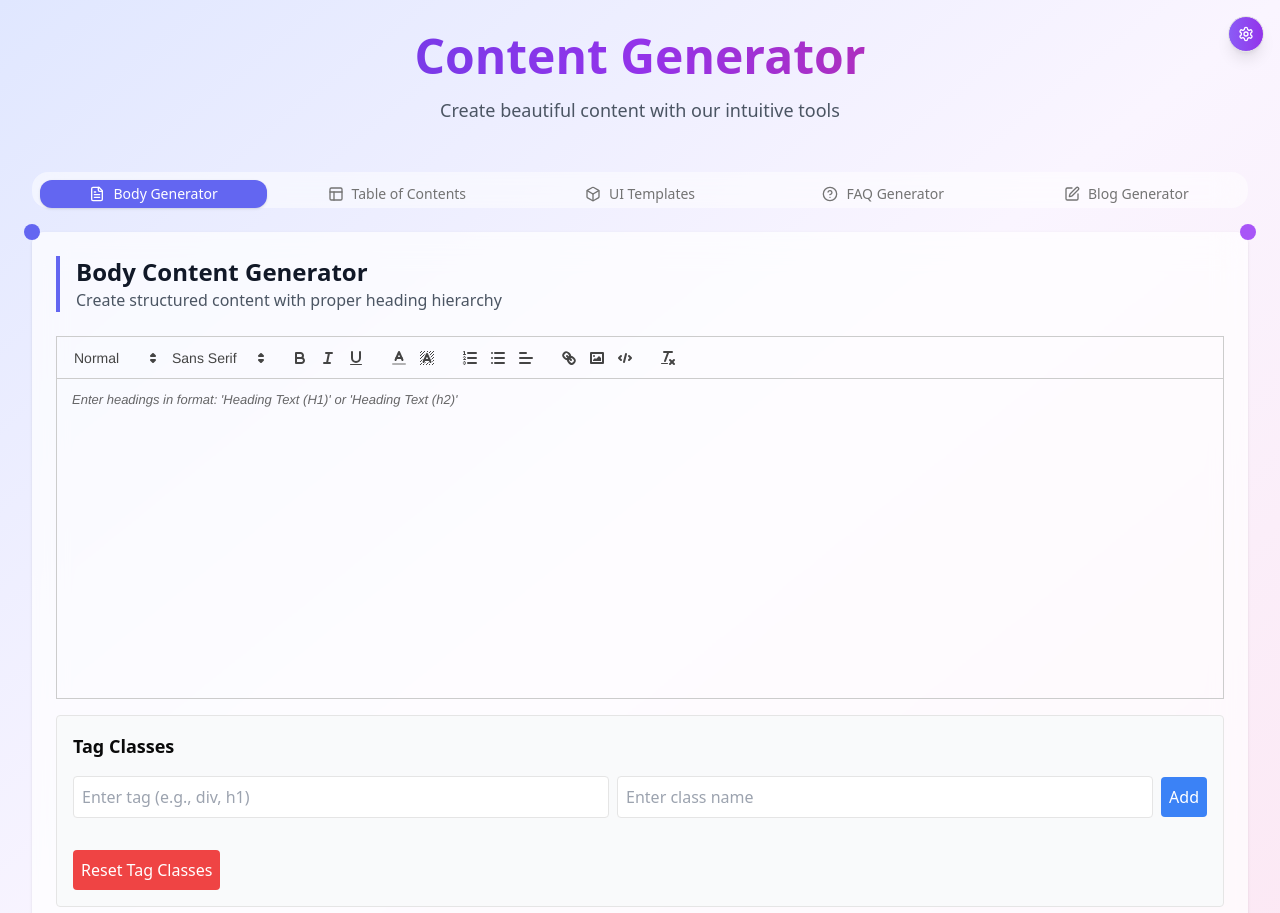
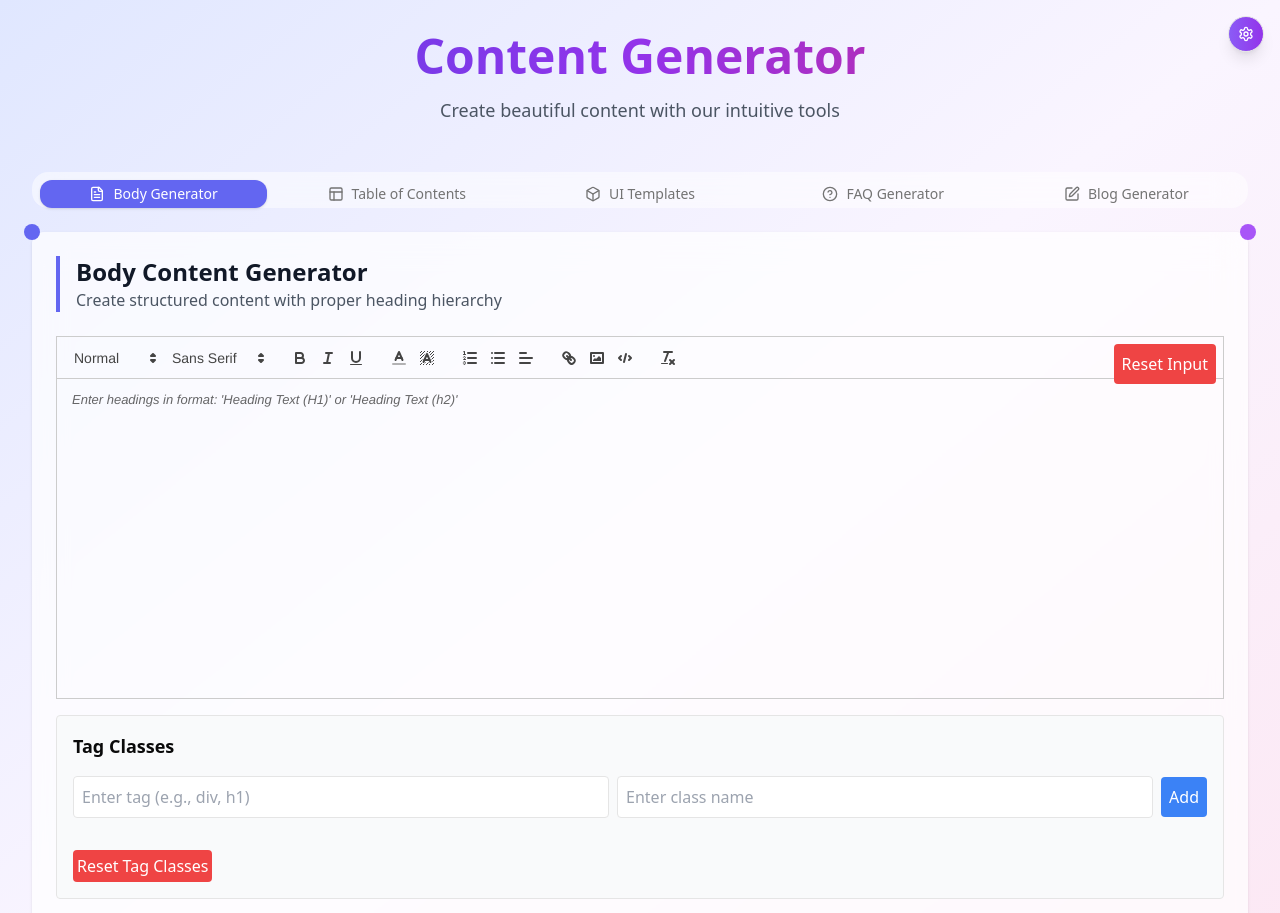
Before and after one commit to Harshtandel95/c, a React (Vite) app: page / in a window 1280 px wide. Shown: the top 913 px of the page. Built offline with nearby package versions, Linux system fonts and the light colour scheme.

Commit message:
Update BodyGenerator.tsx

```diff
--- a/src/components/BodyGeneration/BodyGenerator.tsx
+++ b/src/components/BodyGeneration/BodyGenerator.tsx
@@ -4,8 +4,14 @@ import { Toast } from "primereact/toast";
 import { HTMLPreview } from "./HTMLPreview";
 
 const BodyGenerator = () => {
-  const [text, setText] = useState<string>("");
-  const [processedText, setProcessedText] = useState<string>("");
+  const [text, setText] = useState<string>(() => {
+    // Load text from localStorage on initial render
+    return localStorage.getItem("bodyGeneratorText") || "";
+  });
+  const [processedText, setProcessedText] = useState<string>(() => {
+    // Load processedText from localStorage on initial render
+    return localStorage.getItem("bodyGeneratorProcessedText") || "";
+  });
   const [showCopiedAlert, setShowCopiedAlert] = useState(false);
   const [tagClassMap, setTagClassMap] = useState<Record<string, string>>(() => {
     const savedTagClassMap = localStorage.getItem("tagClassMap");
@@ -24,6 +30,12 @@ const BodyGenerator = () => {
       .replace(/[^a-zA-Z0-9\s-]/g, '') // Remove non-alphanumeric characters except hyphens
       .replace(/\s+/g, '-') // Replace spaces with hyphens
       .replace(/-+/g, '-'); // Remove consecutive hyphens
+  };
+
+  // Function to reset the input field
+  const handleResetInput = () => {
+    setText(""); // Clear the input field
+    localStorage.removeItem("bodyGeneratorText"); // Remove saved input from localStorage
   };
 
   // Function to process the HTML content, add spaces around href, and remove style attributes
@@ -122,11 +134,22 @@ const BodyGenerator = () => {
     return { html: temp.innerHTML };
   };
 
+  // Process the text whenever it or the tagClassMap changes
   useEffect(() => {
     const { html } = processHTML(text);
     setProcessedText(html);
   }, [text, tagClassMap]);
 
+  // Save text and processedText to localStorage whenever they change
+  useEffect(() => {
+    localStorage.setItem("bodyGeneratorText", text);
+  }, [text]);
+
+  useEffect(() => {
+    localStorage.setItem("bodyGeneratorProcessedText", processedText);
+  }, [processedText]);
+
+  // Save tagClassMap to localStorage whenever it changes
   useEffect(() => {
     localStorage.setItem("tagClassMap", JSON.stringify(tagClassMap));
   }, [tagClassMap]);
@@ -169,12 +192,23 @@ const BodyGenerator = () => {
 
   return (
     <div className="space-y-4">
+      {/* Editor Section */}
+      <div className="relative">
         <Editor
           value={text}
           onTextChange={(e) => setText(e.htmlValue || "")}
           style={{ height: "320px" }}
           placeholder="Enter headings in format: 'Heading Text (H1)' or 'Heading Text (h2)'"
         />
+
+        {/* Reset Input Button */}
+        <button
+          onClick={handleResetInput}
+          className="absolute top-2 right-2 p-2 bg-red-500 text-white rounded hover:bg-red-600"
+        >
+          Reset Input
+        </button>
+      </div>
 
       {/* Tag Classes Section */}
       <div className="tag-class-manager p-4 border rounded bg-gray-50">
@@ -222,12 +256,13 @@ const BodyGenerator = () => {
         </ul>
         <button
           onClick={handleResetTagClassMap}
-          className="p-2 bg-red-500 text-white rounded hover:bg-red-600 mt-4"
+          className="p-1 bg-red-500 text-white rounded hover:bg-red-600 mt-4"
         >
           Reset Tag Classes
         </button>
       </div>
 
+      {/* Output Section */}
       <HTMLPreview
         processedText={processedText}
         onCopy={handleCopy}
```
Lines whose indentation alone changed are shown as unchanged.
